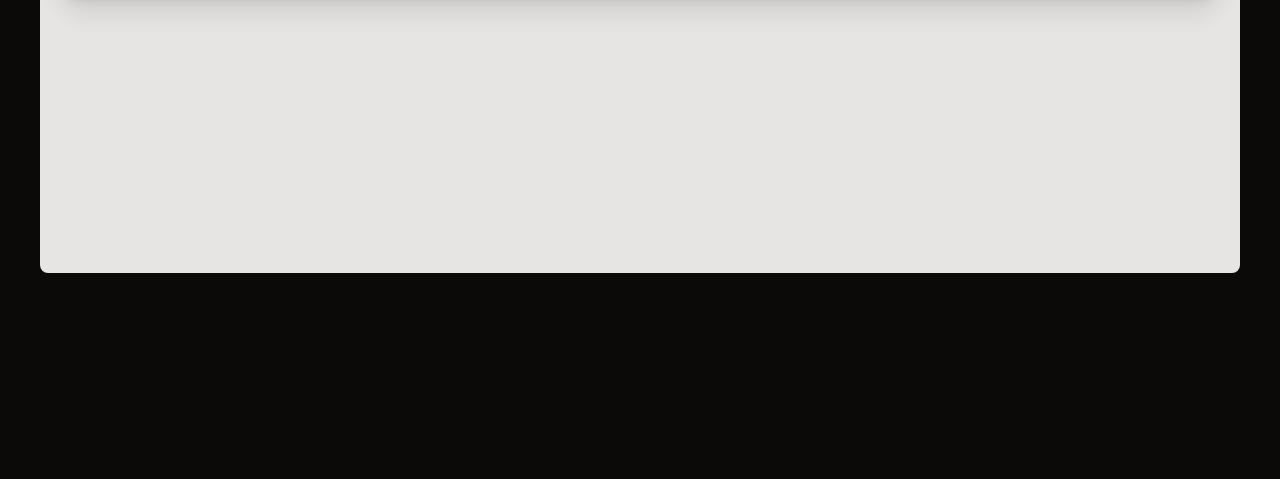
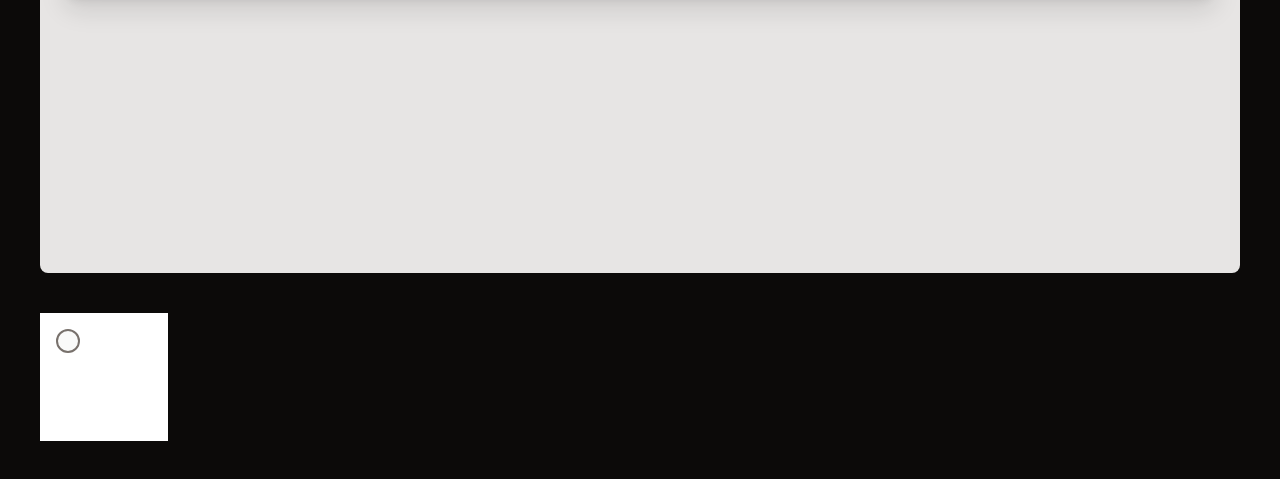
Before and after one commit to Emanuel-Hosu/ToDoList, a website: page src/index.html in a window 1280 px wide. Shown: the part 151-630 px from the top of the page. Drawn offline with nearby package versions, Linux system fonts and the light colour scheme.

Commit message:
ADDING CODE To JavaScript

```diff
--- a/src/index.html
+++ b/src/index.html
@@ -54,5 +54,13 @@
   </section>
 
   <script src="main.js"></script>
+
+  <div class="bg-white mt-10 p-4 w-32 h-32">
+    <button id="task1" class="justify-center border-2 border-stone-500 bg-stone-50 rounded-full w-6 h-6" onclick="deleteTask()">
+    </button>
+  </div>
+
+
+  </button>
 </body>
 </html>
--- a/src/main.js
+++ b/src/main.js
@@ -19,3 +19,19 @@ form.addEventListener('submit', function(event) {
     taskNr += 1;
   }
 });
+
+function deleteTask(){
+  let checkButton = document.getElementById('task1') //En un futuro el id habra que pasarlo por parametro
+
+  if (!checkButton.classList.contains('marked')){
+    checkButton.innerHTML = '✓'
+    checkButton.classList.add('marked', 'bg-amber-500', 'border-amber-500');
+    checkButton.classList.remove('bg-stone-50', 'border-stone-500')
+  }else {
+    checkButton.innerHTML = ''
+    checkButton.classList.remove('marked', 'bg-amber-500', 'border-amber-300')
+    checkButton.classList.add('bg-stone-50', 'border-stone-500')
+
+  }
+
+}
```
